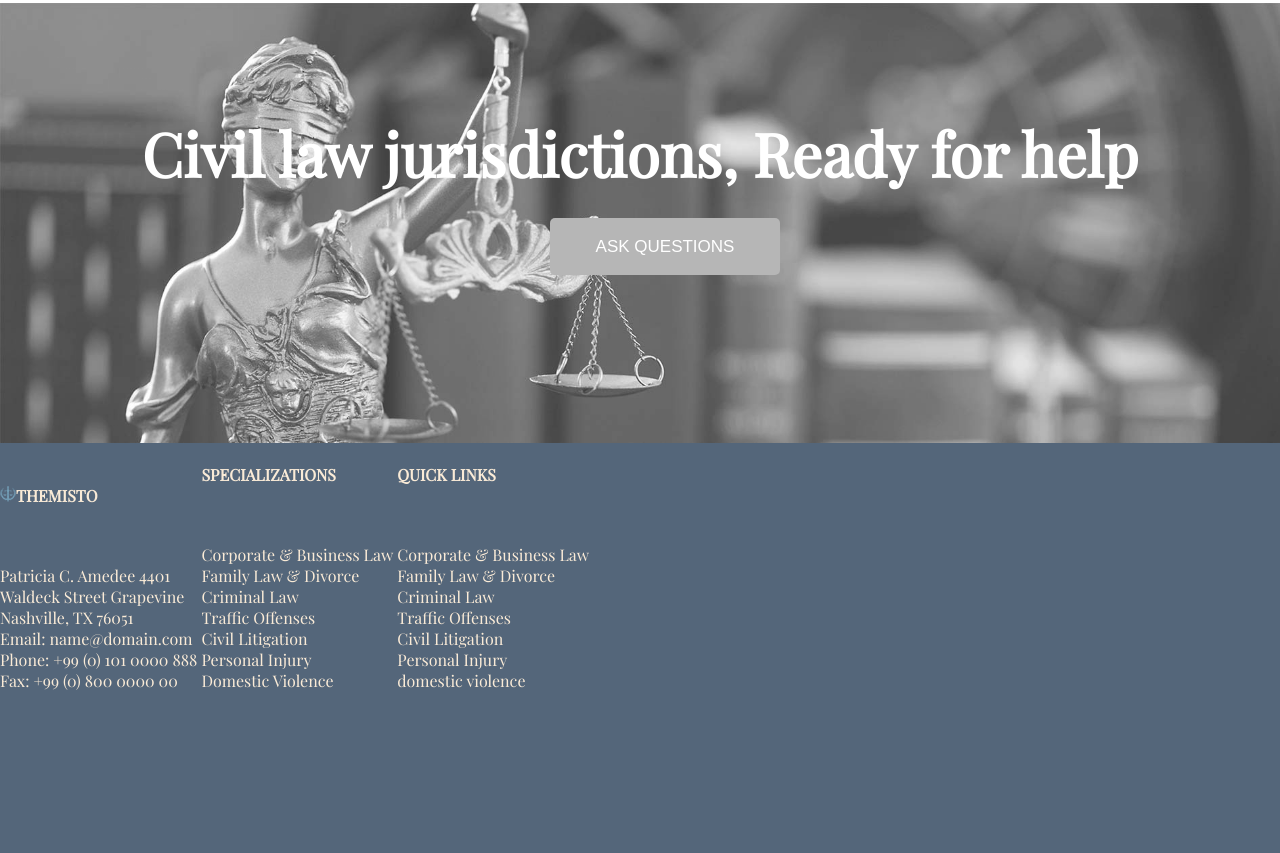
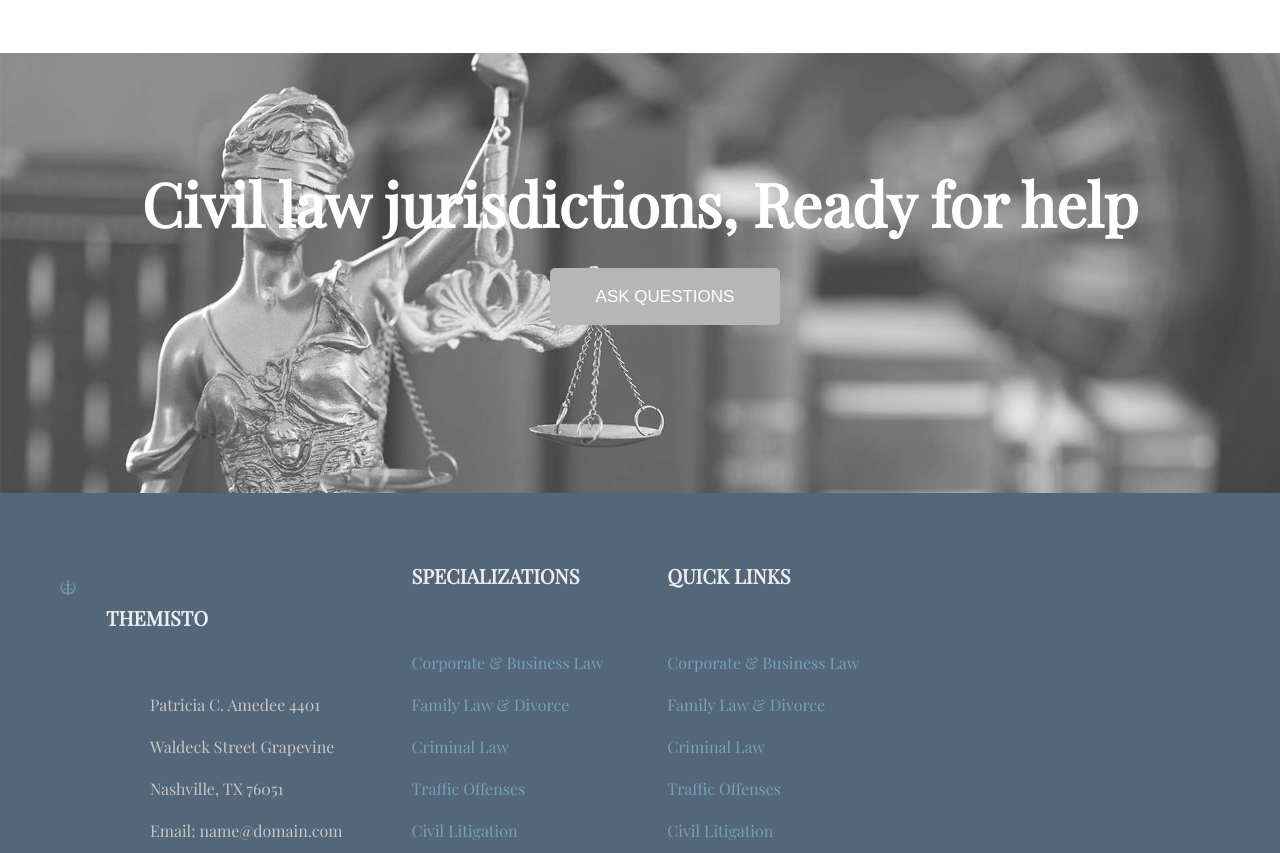
Before and after one commit to laty78/challengefromscratch, a plain HTML site: page index.html in a window 1280 px wide. Shown: the part 5825-6678 px from the top of the page. Drawn offline with nearby package versions, Linux system fonts and the light colour scheme.

Commit message:
modif bloc quick

```diff
--- a/index.html
+++ b/index.html
@@ -101,7 +101,7 @@
 		</div>
 	</div>
 	<div class="themisto">
-		<h2>THEMISTO in Words of Our Customers</h2>
+		<h3>THEMISTO in Words of Our Customers</h3>
 		<div id="carrousel">
 
 			<ul id="content">
@@ -183,41 +183,58 @@
 	</div>
 	<div class="quick">
 		<div class="disp">
-			<h4><img class="image" src="images/favicon.png">THEMISTO</h4>
+			<h4 class="spec"><img class="image" src="images/favicon.png">THEMISTO</h4>
 			<br>
-			<p>Patricia C. Amedee 4401
+			<p class="patricia">Patricia C. Amedee 4401
+				<br>
 				<br> Waldeck Street Grapevine
+				<br>
 				<br> Nashville, TX 76051
+				<br>
 				<br> Email: name@domain.com
+				<br>
 				<br> Phone: +99 (0) 101 0000 888
+				<br>
 				<br> Fax: +99 (0) 800 0000 00</p>
 		</div>
 		<div class="disp">
-			<h4>SPECIALIZATIONS</h4>
+			<h4 class="spec">SPECIALIZATIONS</h4>
 			<br>
-			<p>Corporate & Business Law
+			<p class="corporate">Corporate & Business Law
+				<br>
 				<br> Family Law & Divorce
+				<br>
 				<br> Criminal Law
+				<br>
 				<br>Traffic Offenses
+				<br>
 				<br> Civil Litigation
+				<br>
 				<br> Personal Injury
+				<br>
 				<br>Domestic Violence</p>
 		</div>
 		<div class="disp">
-			<h4>QUICK LINKS</h4>
+			<h4 class="spec">QUICK LINKS</h4>
 			<br>
-			<p>Corporate & Business Law
+			<p class="corporate">Corporate & Business Law
+				<br>
 				<br> Family Law & Divorce
+				<br>
 				<br> Criminal Law
+				<br>
 				<br> Traffic Offenses
+				<br>
 				<br> Civil Litigation
+				<br>
 				<br> Personal Injury
+				<br>
 				<br> domestic violence</p>
 		</div>
 	</div>
 </body>
 <footer>
-	<h6> All Rights Reserved ©2015 </h6>
+	<h4 class="footer"> All Rights Reserved ©2015 </h4>
 </footer>
 
 </html>
--- a/style.css
+++ b/style.css
@@ -295,7 +295,7 @@
 	overflow: hidden;
 }
 
-#content ul {
+#content li {
 	display: inline-block;
 }
 
@@ -370,9 +370,30 @@
 	background-color: #54667A;
 }
 
+.image,
 .disp {
 	display: inline-block;
 	color: antiquewhite;
+	margin: 30px;
+}
+
+.spec {
+	color: rgb(237, 237, 237);
+	font-size: 20px;
+	font-weight: 400px;
+}
+
+.patricia {
+	margin-left: 120px;
+	color: rgb(198, 198, 198);
+	font-size: 16px;
+	font-weight: 400px;
+}
+
+.corporate {
+	font-size: 16px;
+	font-weight: 400px;
+	color: rgb(117, 162, 187);
 }
 
 .image {
@@ -384,6 +405,15 @@
 	background-color: #405165;
 }
 
+.footer {
+	color: rgb(160, 168, 178);
+	font-size: 12px;
+	font-weight: 400px;
+	letter-spacing: 1px;
+	padding-top: 25px;
+	margin-left: 20px;
+}
+
 .trait {
 	background-color: #E5E5E5;
 	height: 2pt;
```
